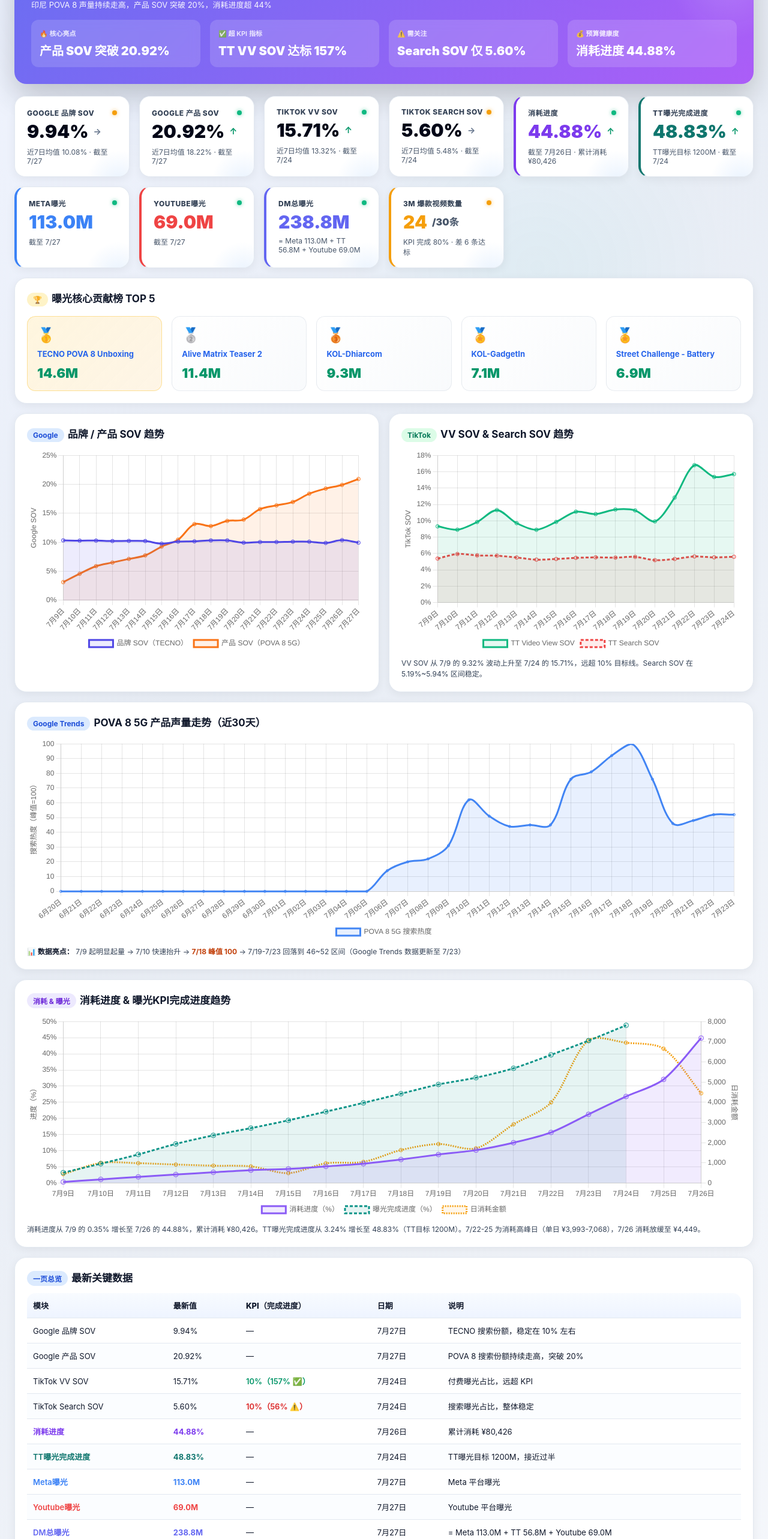
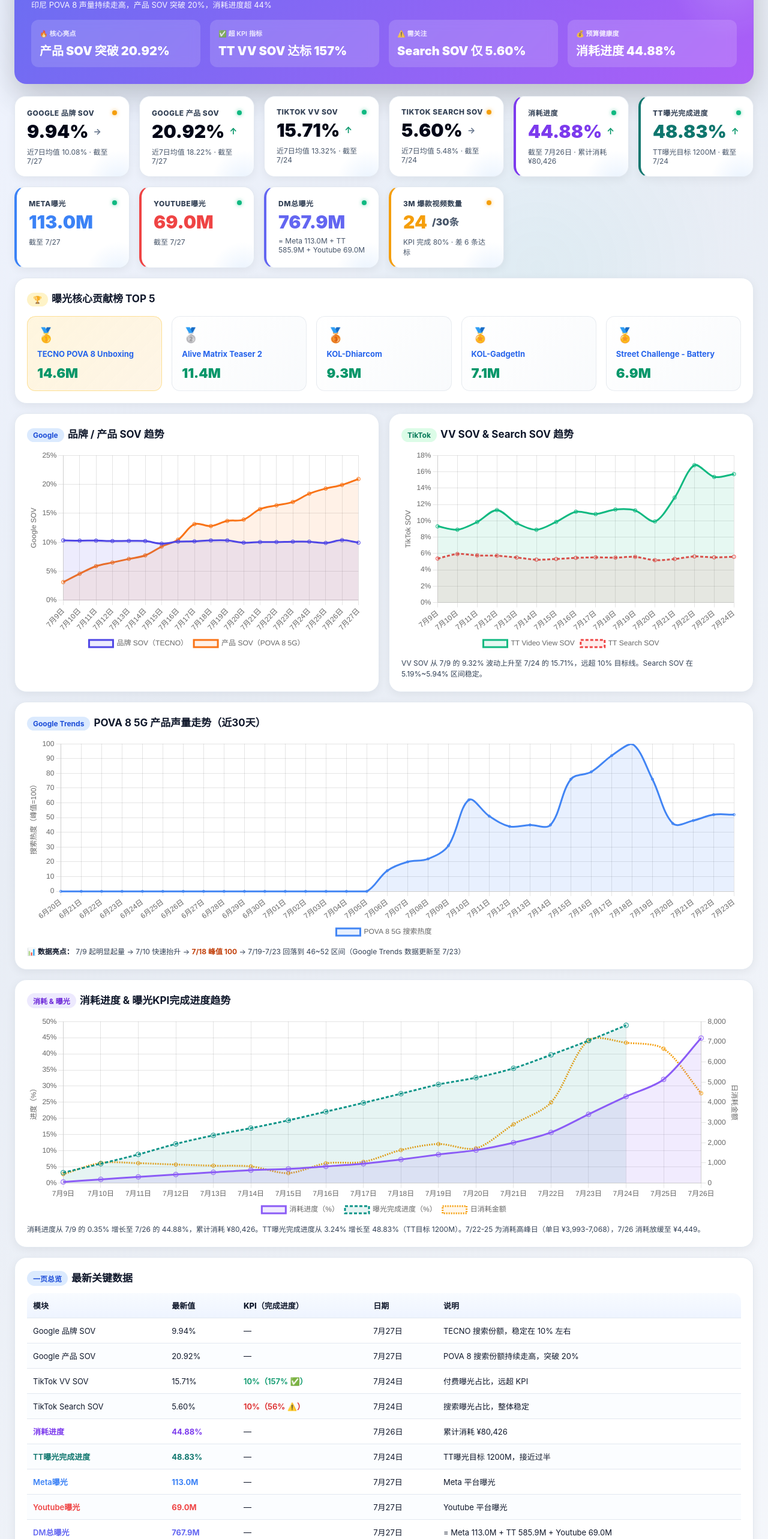
Before and after one commit to Evachennnnnnn/pova8-dashboard-ID, a plain HTML site: page index.html in a window 1280 px wide. Shown: the part 234-2800 px from the top of the page at 60% size. Drawn offline with nearby package versions, Linux system fonts and the light colour scheme.

Commit message:
fix: 修正TT总曝光为累计值585.9M，DM总曝光=767.9M

```diff
--- a/index.html
+++ b/index.html
@@ -93,7 +93,7 @@
     <div class="card kpi" style="border-left:4px solid var(--teal);"><div class="label">TT曝光完成进度<span class="status-dot status-green"></span></div><div class="value" style="color:var(--teal);">48.83% <span class="trend-arrow trend-up">↑</span></div><div class="sub">TT曝光目标 1200M · 截至 7/24</div></div>
     <div class="card kpi" style="border-left:4px solid #3b82f6;"><div class="label">Meta曝光 <span class="status-dot status-green"></span></div><div class="value" style="color:#3b82f6;">113.0M</div><div class="sub">截至 7/27</div></div>
     <div class="card kpi" style="border-left:4px solid #ef4444;"><div class="label">Youtube曝光 <span class="status-dot status-green"></span></div><div class="value" style="color:#ef4444;">69.0M</div><div class="sub">截至 7/27</div></div>
-    <div class="card kpi" style="border-left:4px solid #6366f1;"><div class="label">DM总曝光 <span class="status-dot status-green"></span></div><div class="value" style="color:#6366f1;">238.8M</div><div class="sub">= Meta 113.0M + TT 56.8M + Youtube 69.0M</div></div>
+    <div class="card kpi" style="border-left:4px solid #6366f1;"><div class="label">DM总曝光 <span class="status-dot status-green"></span></div><div class="value" style="color:#6366f1;">767.9M</div><div class="sub">= Meta 113.0M + TT 585.9M + Youtube 69.0M</div></div>
     <div class="card kpi" style="border-left:4px solid #f59e0b;"><div class="label">3M 爆款视频数量 <span class="status-dot status-yellow"></span></div><div class="value" style="color:#f59e0b;">24<span style="font-size:16px;color:var(--muted);">/30条</span></div><div class="sub">KPI 完成 80% · 差 6 条达标</div></div>
   </div>
   <div class="section">
@@ -163,7 +163,7 @@
         <tr><td style="color:var(--teal);font-weight:600;">TT曝光完成进度</td><td style="color:var(--teal);font-weight:700;">48.83%</td><td>—</td><td>7月24日</td><td>TT曝光目标 1200M，接近过半</td></tr>
         <tr><td style="color:#3b82f6;font-weight:600;">Meta曝光</td><td style="color:#3b82f6;font-weight:700;">113.0M</td><td>—</td><td>7月27日</td><td>Meta 平台曝光</td></tr>
         <tr><td style="color:#ef4444;font-weight:600;">Youtube曝光</td><td style="color:#ef4444;font-weight:700;">69.0M</td><td>—</td><td>7月27日</td><td>Youtube 平台曝光</td></tr>
-        <tr><td style="color:#6366f1;font-weight:600;">DM总曝光</td><td style="color:#6366f1;font-weight:700;">238.8M</td><td>—</td><td>7月27日</td><td>= Meta 113.0M + TT 56.8M + Youtube 69.0M</td></tr>
+        <tr><td style="color:#6366f1;font-weight:600;">DM总曝光</td><td style="color:#6366f1;font-weight:700;">767.9M</td><td>—</td><td>7月27日</td><td>= Meta 113.0M + TT 585.9M + Youtube 69.0M</td></tr>
         <tr><td style="color:#f59e0b;font-weight:600;">3M 爆款视频数量</td><td style="color:#f59e0b;font-weight:700;">24 条</td><td style="color:var(--orange);font-weight:600;">30 条（80% ⚠️）</td><td>7月27日</td><td>播放量超 3M 的爆款视频，差 6 条达标</td></tr>
       </tbody>
     </table>
```
